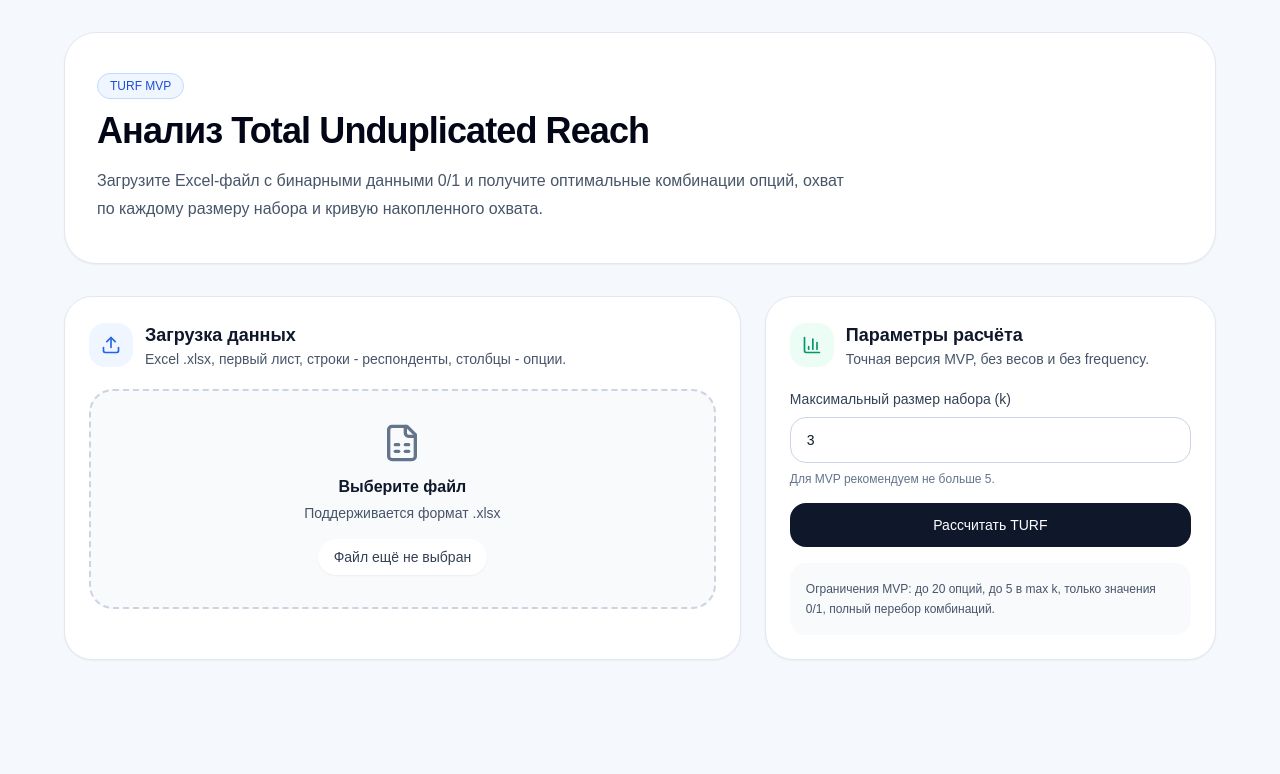
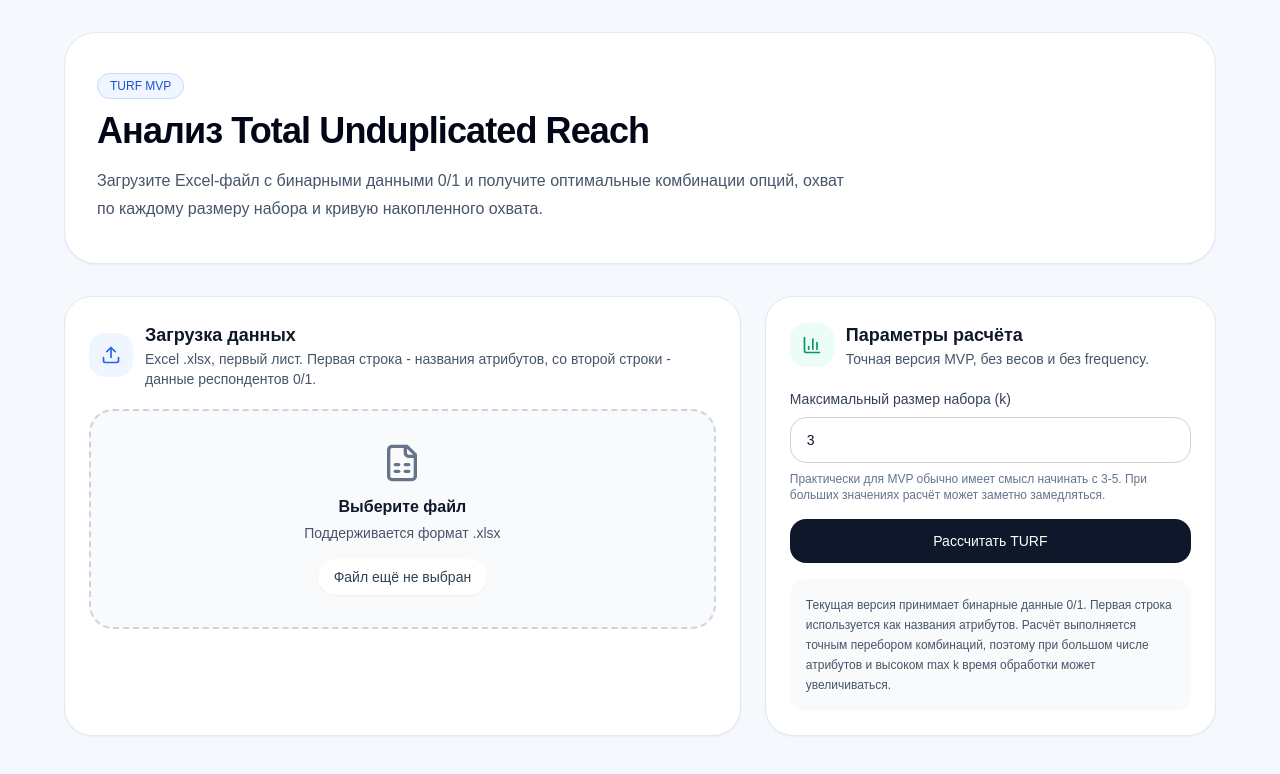
Before and after one commit to mavero1201/turf, a Next.js app: page / in a window 1280 px wide. Shown: the top 774 px of the page. Built offline with nearby package versions, Linux system fonts and the light colour scheme.

Commit message:
Update UploadPanel.tsx

```diff
--- a/components/UploadPanel.tsx
+++ b/components/UploadPanel.tsx
@@ -28,9 +28,11 @@ export default function UploadPanel() {
       return
     }
 
+    const safeMaxK = Math.max(1, Math.floor(maxK || 1))
+
     const formData = new FormData()
     formData.append('file', file)
-    formData.append('maxK', String(maxK))
+    formData.append('maxK', String(safeMaxK))
 
     setIsLoading(true)
 
@@ -64,7 +66,9 @@ export default function UploadPanel() {
             </div>
             <div>
               <h2 className="text-lg font-semibold text-slate-900">Загрузка данных</h2>
-              <p className="text-sm text-slate-600">Excel .xlsx, первый лист, строки - респонденты, столбцы - опции.</p>
+              <p className="text-sm text-slate-600">
+                Excel .xlsx, первый лист. Первая строка - названия атрибутов, со второй строки - данные респондентов 0/1.
+              </p>
             </div>
           </div>
 
@@ -102,12 +106,13 @@ export default function UploadPanel() {
                 id="maxK"
                 type="number"
                 min={1}
-                max={5}
                 value={maxK}
                 onChange={(event) => setMaxK(Number(event.target.value) || 1)}
                 className="w-full rounded-2xl border border-slate-300 px-4 py-3 text-sm outline-none ring-0 transition focus:border-blue-500"
               />
-              <p className="mt-2 text-xs text-slate-500">Для MVP рекомендуем не больше 5.</p>
+              <p className="mt-2 text-xs text-slate-500">
+                Практически для MVP обычно имеет смысл начинать с 3-5. При больших значениях расчёт может заметно замедляться.
+              </p>
             </div>
 
             <button
@@ -120,7 +125,7 @@ export default function UploadPanel() {
             </button>
 
             <div className="rounded-2xl bg-slate-50 p-4 text-xs leading-5 text-slate-600">
-              Ограничения MVP: до 20 опций, до 5 в max k, только значения 0/1, полный перебор комбинаций.
+              Текущая версия принимает бинарные данные 0/1. Первая строка используется как названия атрибутов. Расчёт выполняется точным перебором комбинаций, поэтому при большом числе атрибутов и высоком max k время обработки может увеличиваться.
             </div>
           </div>
         </div>
@@ -132,7 +137,7 @@ export default function UploadPanel() {
         <div className="space-y-6">
           <section className="grid gap-4 md:grid-cols-4">
             <MetricCard label="Респонденты" value={String(result.meta.respondents)} />
-            <MetricCard label="Опции" value={String(result.meta.options)} />
+            <MetricCard label="Атрибуты" value={String(result.meta.options)} />
             <MetricCard label="Max k" value={String(result.meta.maxK)} />
             <MetricCard label="Файл" value={result.meta.fileName ?? '-'} small />
           </section>
```
